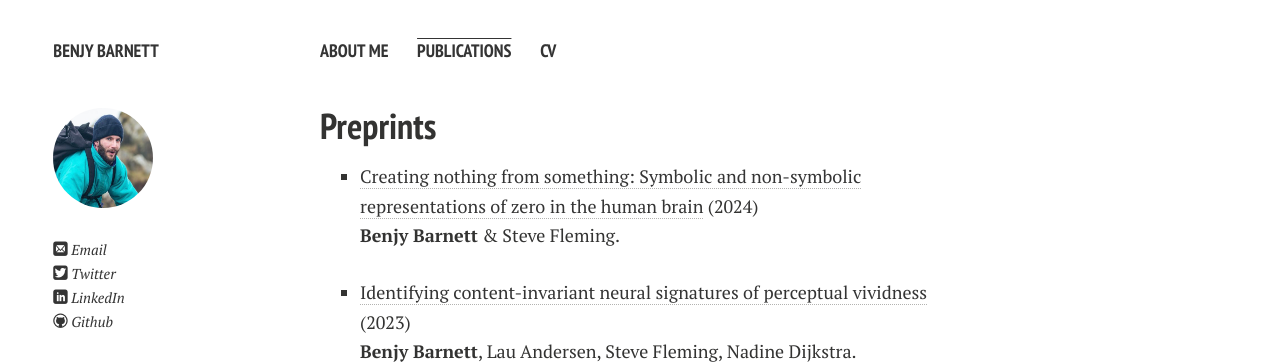
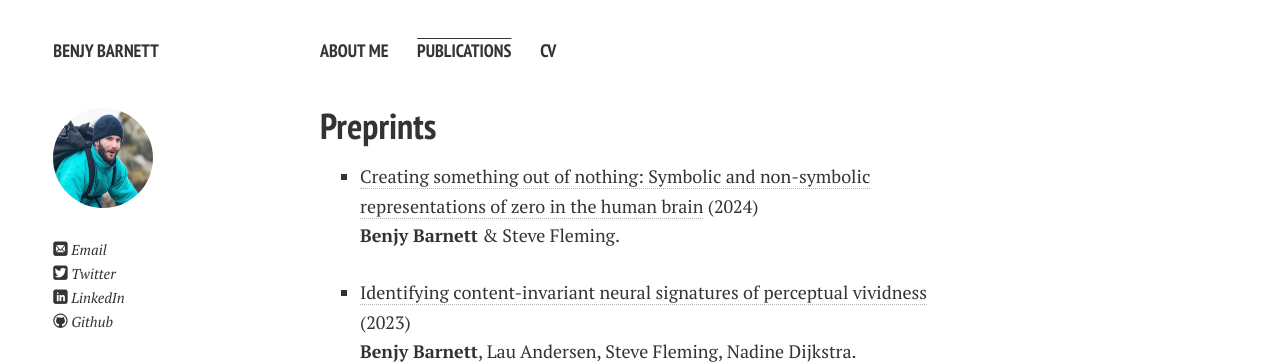
Before and after one commit to benjybarnett/benjybarnett.github.io, a Jekyll site: the page built from publications.md, in a window 1280 px wide. Shown: the top 364 px of the page. Built offline with Jekyll 4.4.1, drawn with Linux system fonts in a browser that asks for light colours; nearby versions of some CDN libraries; comment, search, counter and statistics services are not loaded; a style sheet for code colours, icons or effects is not loaded.

Commit message:
update pubs

```diff
--- a/publications.md
+++ b/publications.md
@@ -6,7 +6,7 @@ title: Publications
 
 ## Preprints
 
-- [Creating nothing from something: Symbolic and non-symbolic representations of zero in the human brain](https://www.biorxiv.org/content/10.1101/2024.01.30.577906v1) (2024)<br> **Benjy Barnett** & Steve Fleming.<br>
+- [Creating something out of nothing: Symbolic and non-symbolic representations of zero in the human brain](https://www.biorxiv.org/content/10.1101/2024.01.30.577906v1) (2024)<br> **Benjy Barnett** & Steve Fleming.<br>
 
 - [Identifying content-invariant neural signatures of perceptual vividness](https://www.biorxiv.org/content/10.1101/2022.11.30.518510v3) (2023)<br>
 **Benjy Barnett**, Lau Andersen, Steve Fleming, Nadine Dijkstra.<br>
```
